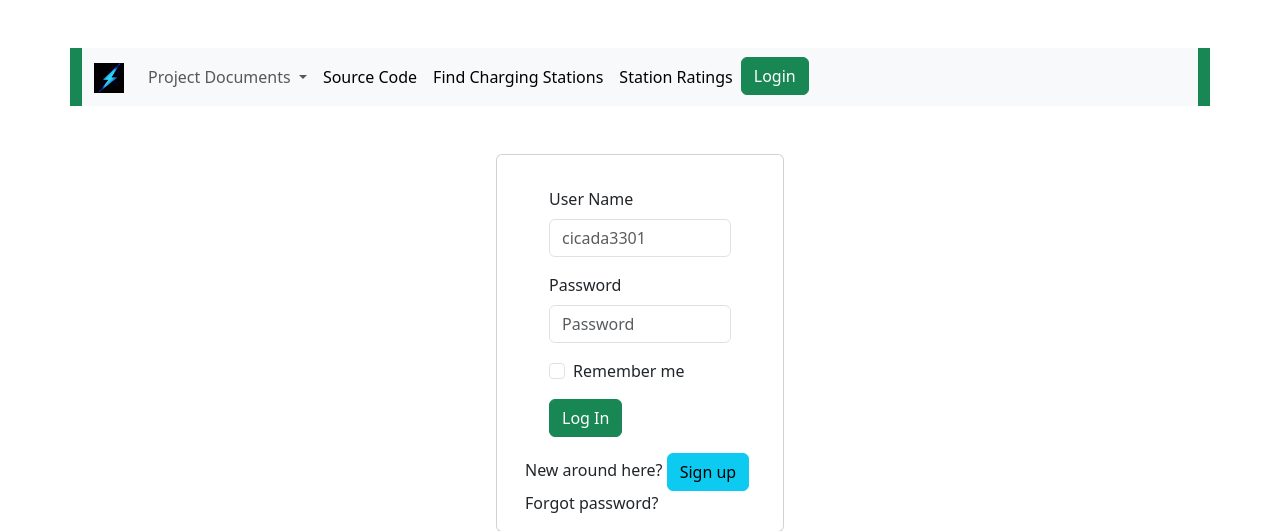
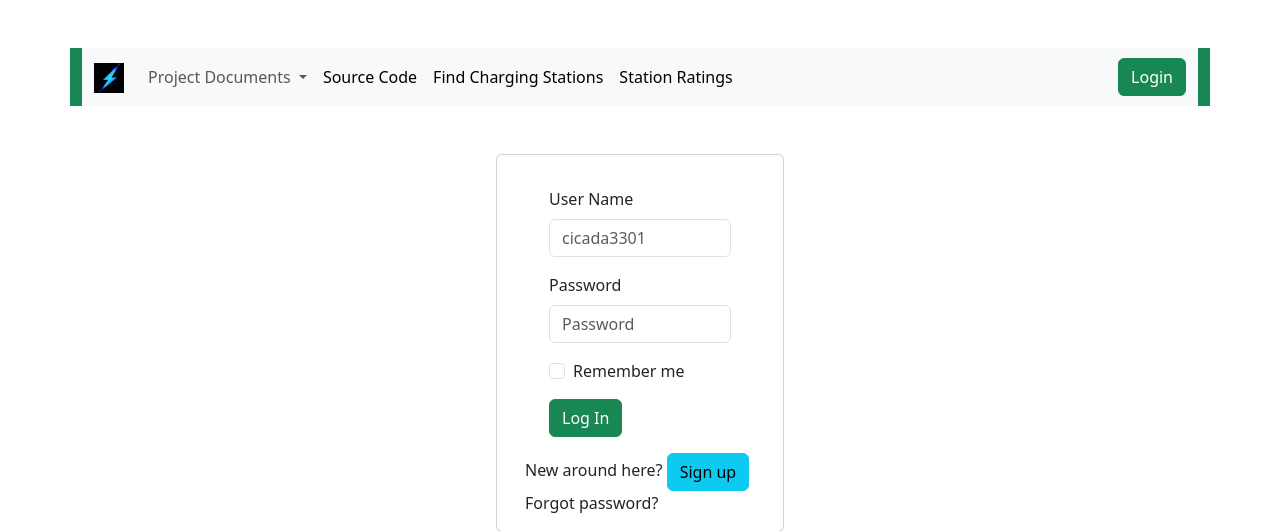
Before and after one commit to uAreHere/ISI-490-EV-Charging-Services-Locator, a PHP site: page /login.php in a window 1280 px wide. Shown: the top 531 px of the page. Run offline with PHP 8.4, Linux system fonts and the light colour scheme.

Commit message:
moved login button to right side

```diff
--- a/header.php
+++ b/header.php
@@ -75,10 +75,8 @@
                         <li class="nav-item">
                             <a class="nav-link active" href="./station-reviews-public.php">Station Ratings</a>
                         </li>
-                        <li class="nav-item align-content-right">
-                            <a class="btn btn-success" role="button" href="/ISI-490-WEBAPP/login.php">Login</a>
-                        </li>
                     </ul>
+                    <a class="btn btn-success" role="button" href="/ISI-490-WEBAPP/login.php">Login</a>
                 </div>
         </nav>
     </div>
```
